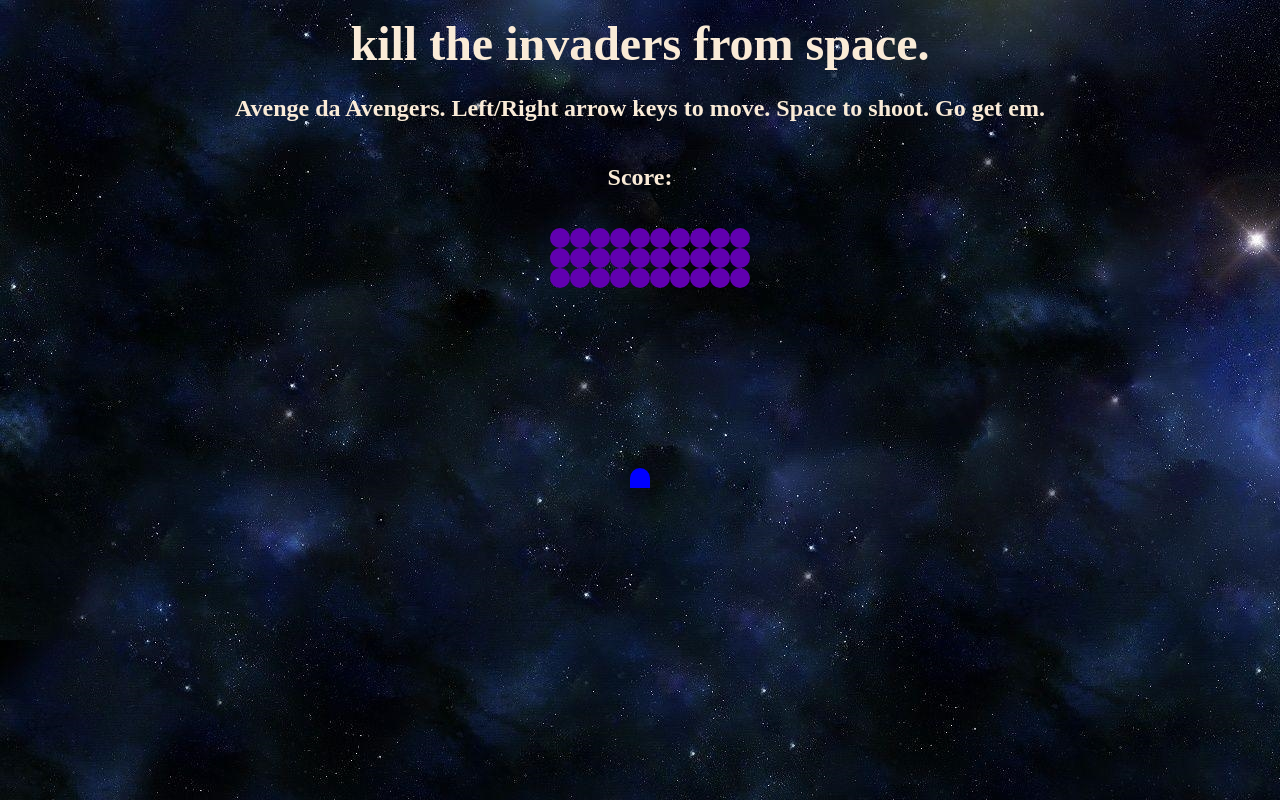
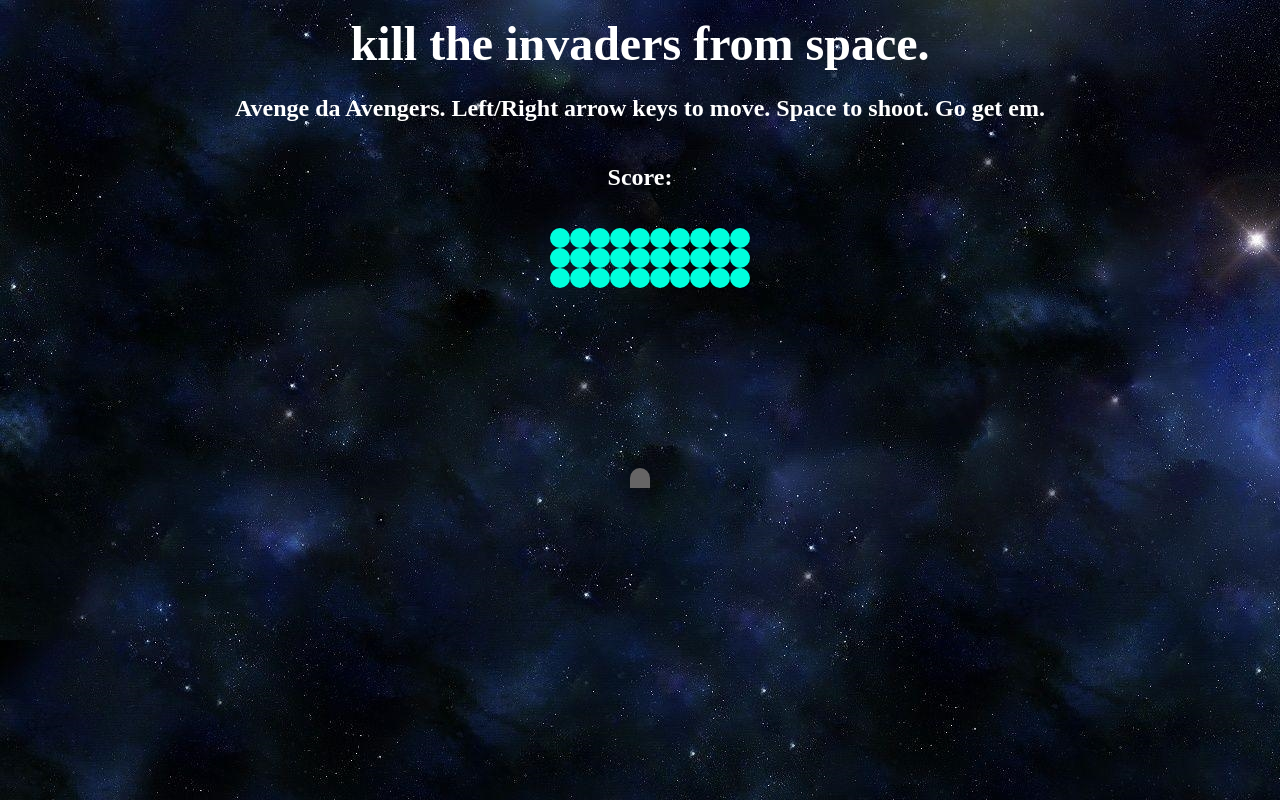
Before and after one commit to tatwamasidotexe/SpaceInvaders, a plain HTML site: page index.html in a window 1280 px wide. Drawn offline with Linux system fonts and the light colour scheme.

Commit message:
minor design changes

```diff
--- a/styles.css
+++ b/styles.css
@@ -13,7 +13,7 @@ header{
     flex-direction: column;
     justify-content: center;
     align-items: center;
-    color: antiquewhite;
+    color: rgb(255, 255, 255);
 }
 main{
     display: flex;
@@ -37,12 +37,12 @@ main{
 }
 
 .shooter{
-    background-color: blue;
+    background-color: rgb(102, 101, 101);
     border-radius: 10px 10px 0 0;
 }
 
 .invader{
-    background-color: rgb(96, 0, 175);
+    background-color: rgb(0, 255, 221);
     border-radius: 10px;
 }
 
@@ -51,7 +51,7 @@ main{
 }
 
 .laser{
-    background-color: rgb(188, 255, 55);
+    background-color: rgb(225, 255, 55);
     max-width: 4px;
     max-height: 16px;
     margin: 1px 8px;
```
